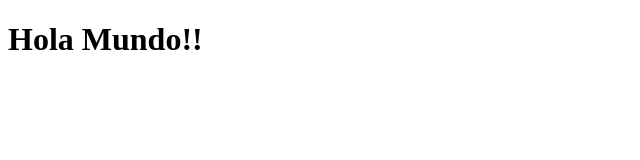
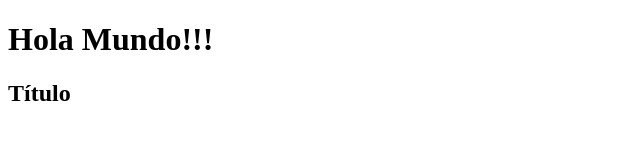
Before and after one commit to TheKiller1959/mi-primer-repo, a plain HTML site: page index.html in a window 1280 px wide. Shown: the whole page, without its empty margins (0-640 px from the left). Drawn offline with Linux system fonts and the light colour scheme.

Commit message:
se agregó un main y un h2

```diff
--- a/index.html
+++ b/index.html
@@ -7,6 +7,9 @@
     <title>GIT</title>
 </head>
 <body>
-    <h1>Hola Mundo!!</h1>
+    <h1>Hola Mundo!!!</h1>
+    <main>
+        <h2>Título</h2>
+    </main>
 </body>
 </html>
```
Also changed, not shown: 1 other file.
